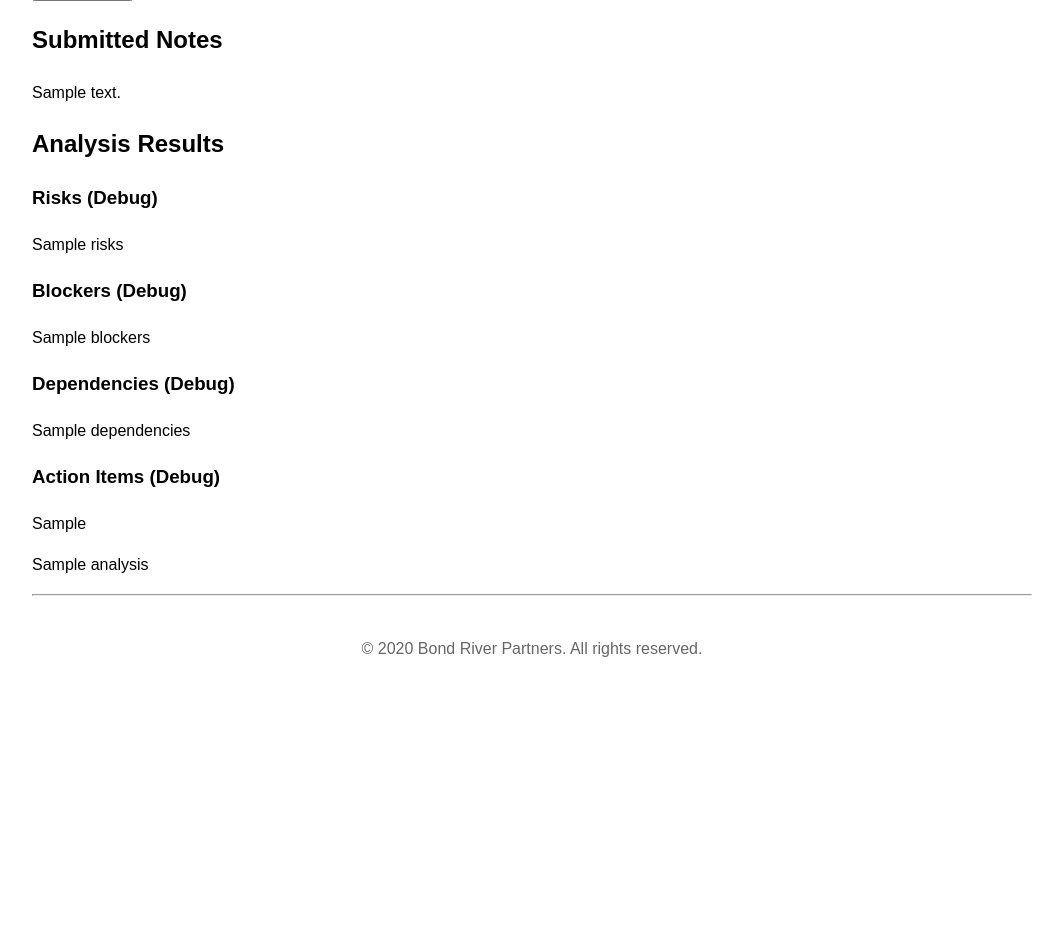
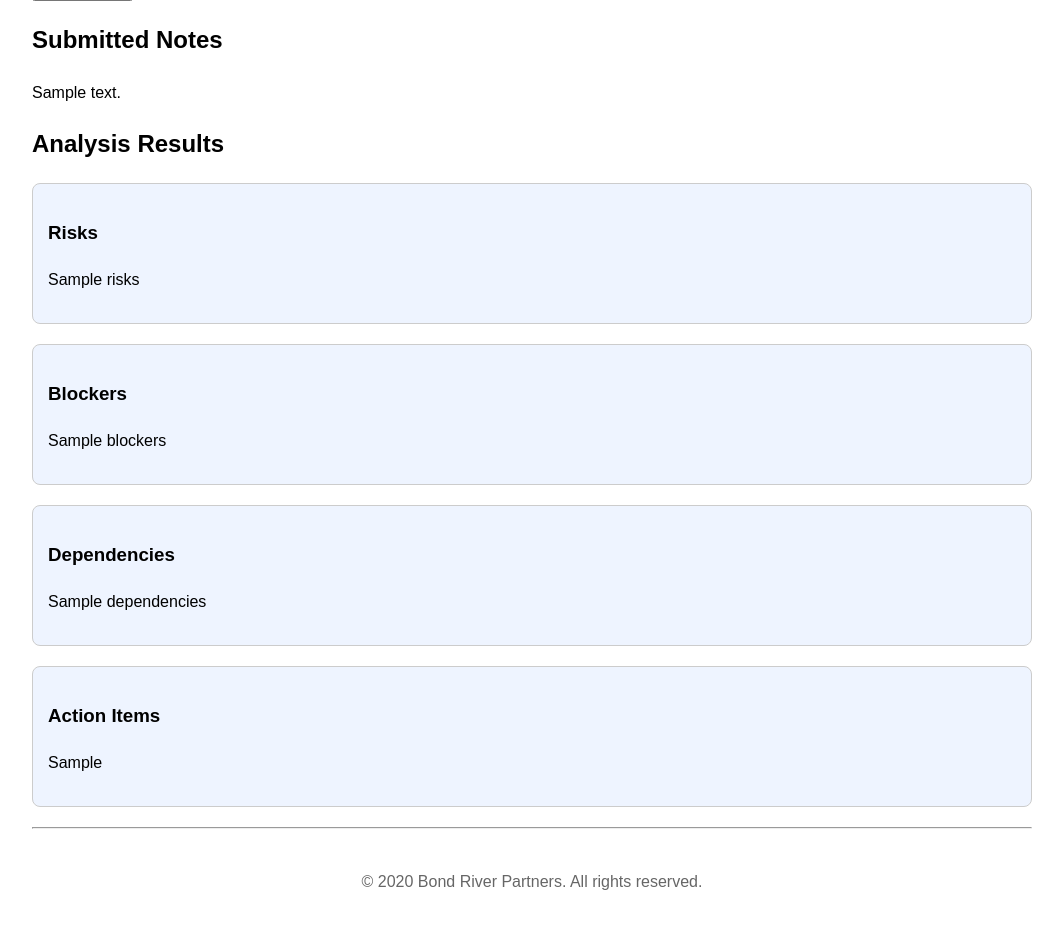
Before and after one commit to davidlb-dev/fintech-implementation-copilot, a Flask app: template templates/index.html in a window 1280 px wide. Shown: the part 520-1451 px from the top of the page, without its empty margins (108-1171 px from the left). Before the commit the page ends 1177 px from the top, so only its background shows below. Run offline with Flask 3, Linux system fonts and the light colour scheme; the template is opened without the code that fills it: most values are stand-ins (such as "Sample title", 1, 10 or a date in 2020).

Commit message:
Convert analysis sections into dashboard cards

```diff
--- a/templates/index.html
+++ b/templates/index.html
@@ -166,23 +166,39 @@
 {% endif %}
 
 
-    <h3>Risks (Debug)</h3>
+<div class="dashboard-card">
+
+    <h3>Risks</h3>
 
     <pre>{{ risks }}</pre>
 
-    <h3>Blockers (Debug)</h3>
+</div>
+
+<div class="dashboard-card">
+
+    <h3>Blockers</h3>
 
     <pre>{{ blockers }}</pre>
 
-    <h3>Dependencies (Debug)</h3>
+</div>
+
+<div class="dashboard-card">
+
+    <h3>Dependencies</h3>
 
     <pre>{{ dependencies }}</pre>
 
-    <h3>Action Items (Debug)</h3>
+</div>
+
+<div class="dashboard-card">
+
+    <h3>Action Items</h3>
 
     <pre>{{ action_items }}</pre>
 
-    <pre>{{ analysis }}</pre>
+</div>
+
+    <!-- <pre>{{ analysis }}</pre> -->
 
 {% endif %}
 
```
